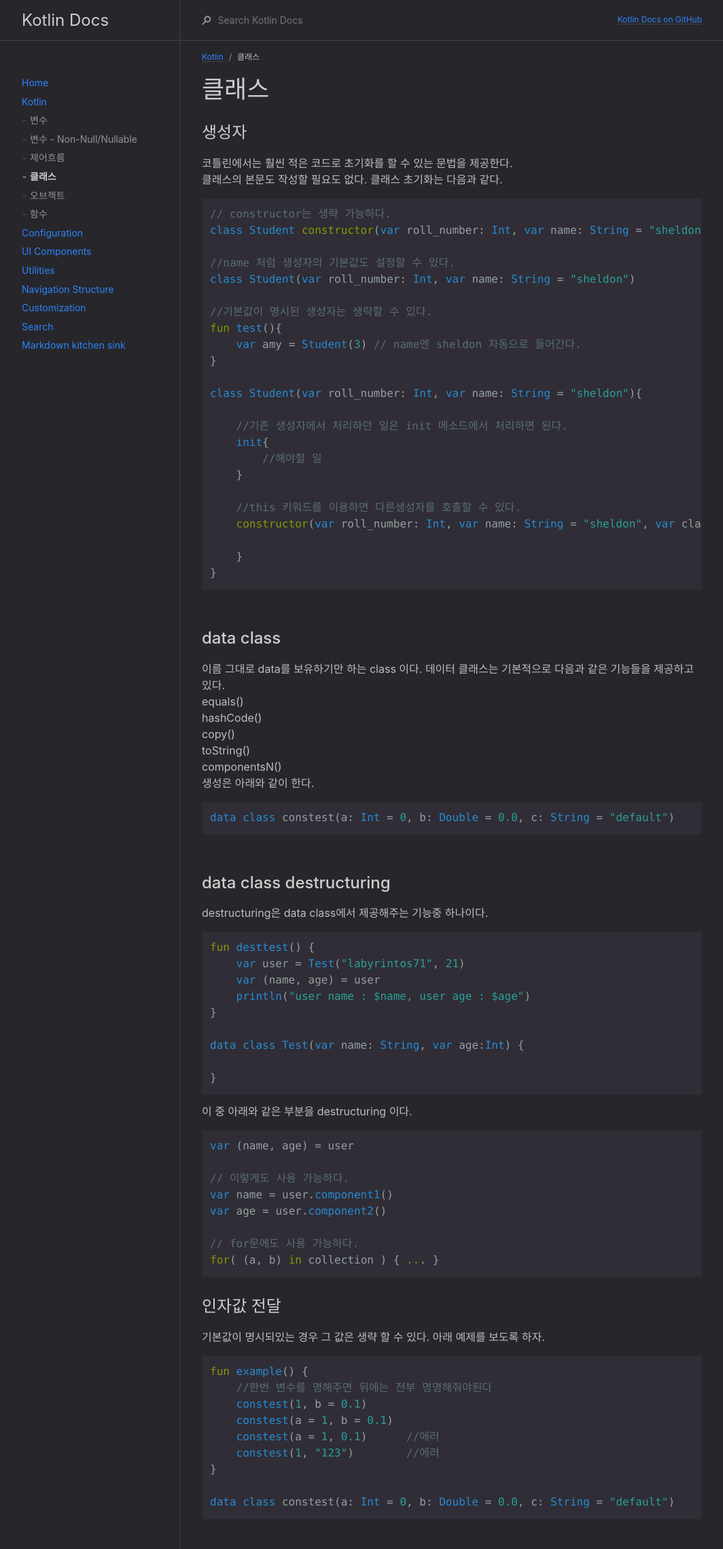
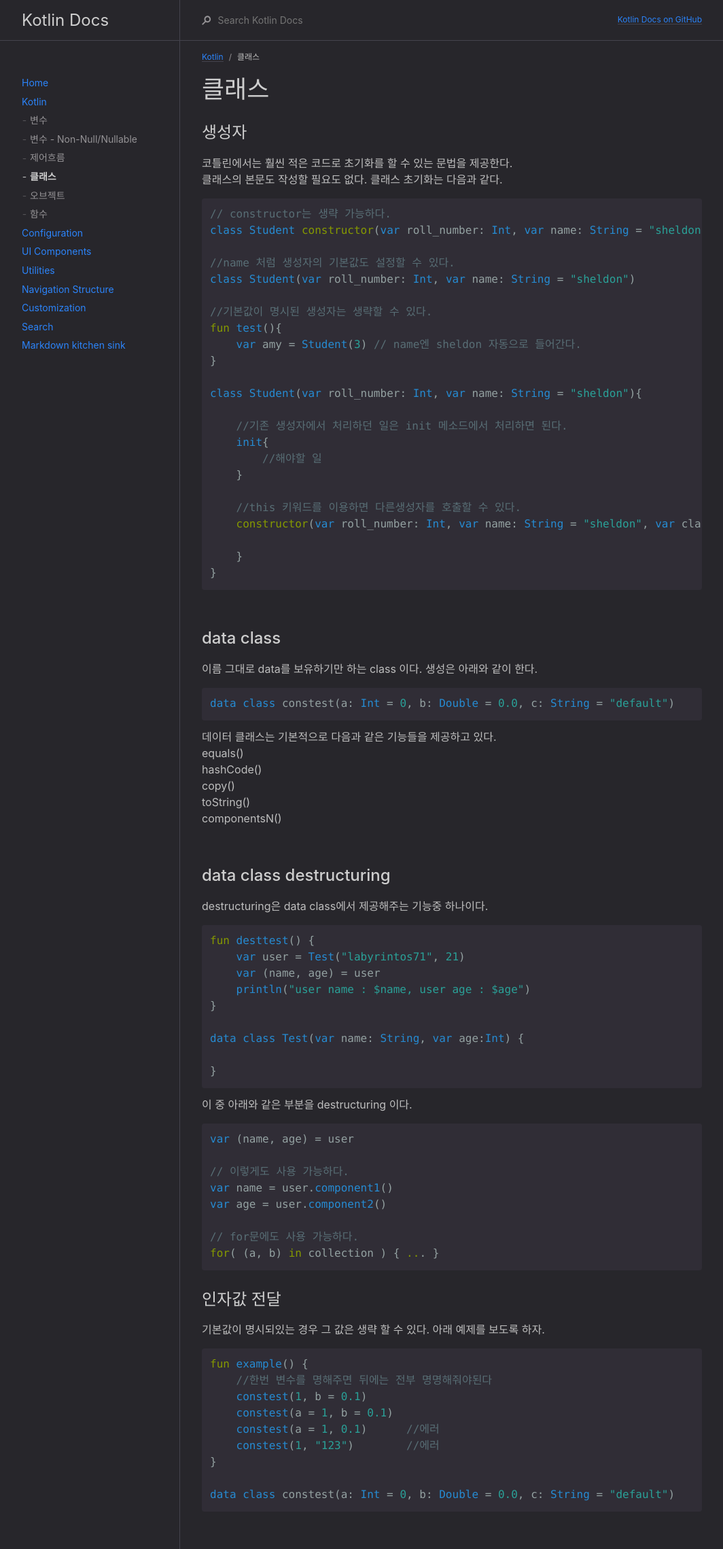
Before and after one commit to labyrintos71/deprecated_docs_2019, a Jekyll site: the page built from docs/kotlin/클래스.md, in a window 1280 px wide. Shown: the whole page at 68% size, without its empty margins (107-1171 px from the left). Built offline with Jekyll 4.4.1, drawn with Linux system fonts in a browser that asks for light colours.

Commit message:
no message

````diff
--- a/docs/kotlin/클래스.md
+++ b/docs/kotlin/클래스.md
@@ -39,16 +39,16 @@ class Student(var roll_number: Int, var name: String = "sheldon"){
 
 ## data class
 이름 그대로 data를 보유하기만 하는 class 이다.
+생성은 아래와 같이 한다.
+```kotlin
+data class constest(a: Int = 0, b: Double = 0.0, c: String = "default")
+```
 데이터 클래스는 기본적으로 다음과 같은 기능들을 제공하고 있다.
 equals()
 hashCode()
 copy()
 toString()
 componentsN()
-생성은 아래와 같이 한다.
-```kotlin
-data class constest(a: Int = 0, b: Double = 0.0, c: String = "default")
-```
 #### Space
 
 ## data class destructuring
````
